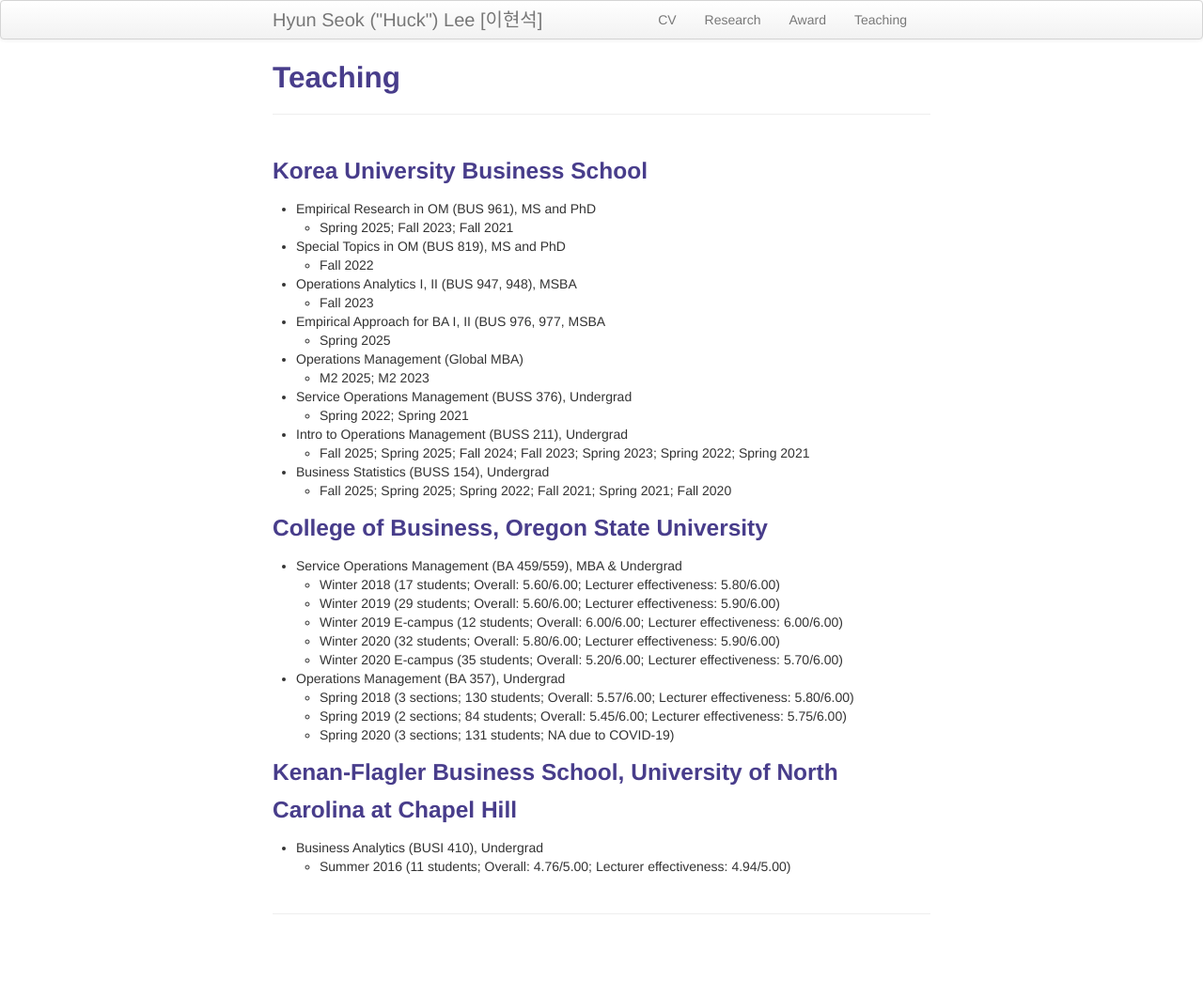
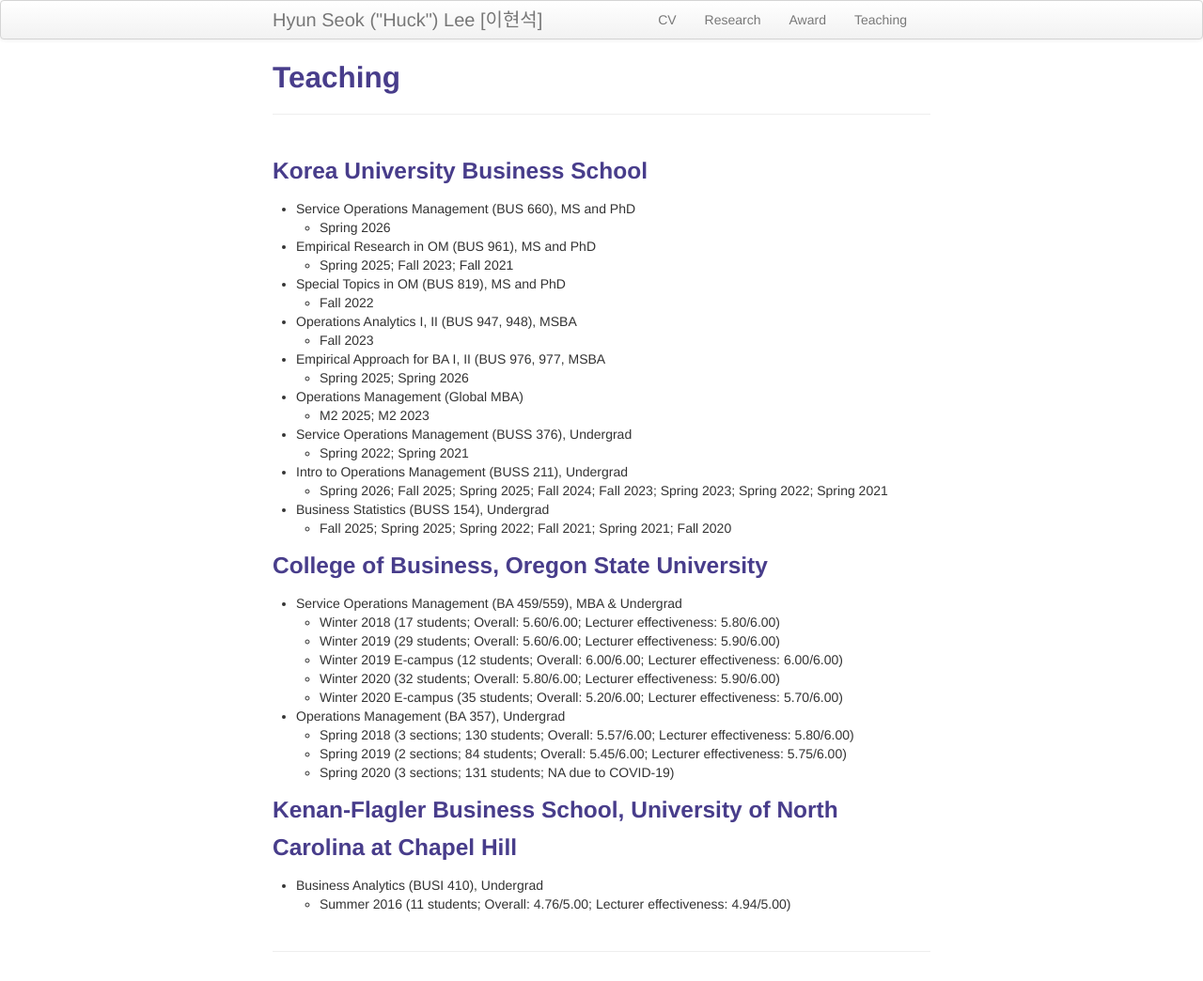
Before and after one commit to lordya2/lordya2.github.io, a Jekyll site: the page built from pages/teaching.md, in a window 1280 px wide. Shown: the whole page at 94% size. Built offline with Jekyll 4.4.1, drawn with Linux system fonts in a browser that asks for light colours; before the commit the page ends 1004 px from its top, so only the background shows below that.

Commit message:
Update teaching.md

```diff
--- a/pages/teaching.md
+++ b/pages/teaching.md
@@ -6,6 +6,8 @@ description: Hyun Seok ("Huck") Lee's Teaching
 
 
 ### Korea University Business School
+* Service Operations Management (BUS 660), MS and PhD
+  * Spring 2026
 * Empirical Research in OM (BUS 961), MS and PhD
   * Spring 2025; Fall 2023; Fall 2021
 * Special Topics in OM (BUS 819), MS and PhD
@@ -13,13 +15,13 @@ description: Hyun Seok ("Huck") Lee's Teaching
 * Operations Analytics I, II (BUS 947, 948), MSBA
   * Fall 2023
 * Empirical Approach for BA I, II (BUS 976, 977, MSBA
-  * Spring 2025
+  * Spring 2025; Spring 2026
 * Operations Management (Global MBA)
   * M2 2025; M2 2023
 * Service Operations Management (BUSS 376), Undergrad
   * Spring 2022; Spring 2021
 * Intro to Operations Management (BUSS 211), Undergrad
-  * Fall 2025; Spring 2025; Fall 2024; Fall 2023; Spring 2023; Spring 2022; Spring 2021
+  * Spring 2026; Fall 2025; Spring 2025; Fall 2024; Fall 2023; Spring 2023; Spring 2022; Spring 2021
 * Business Statistics (BUSS 154), Undergrad
   * Fall 2025; Spring 2025; Spring 2022; Fall 2021; Spring 2021; Fall 2020
 
```
